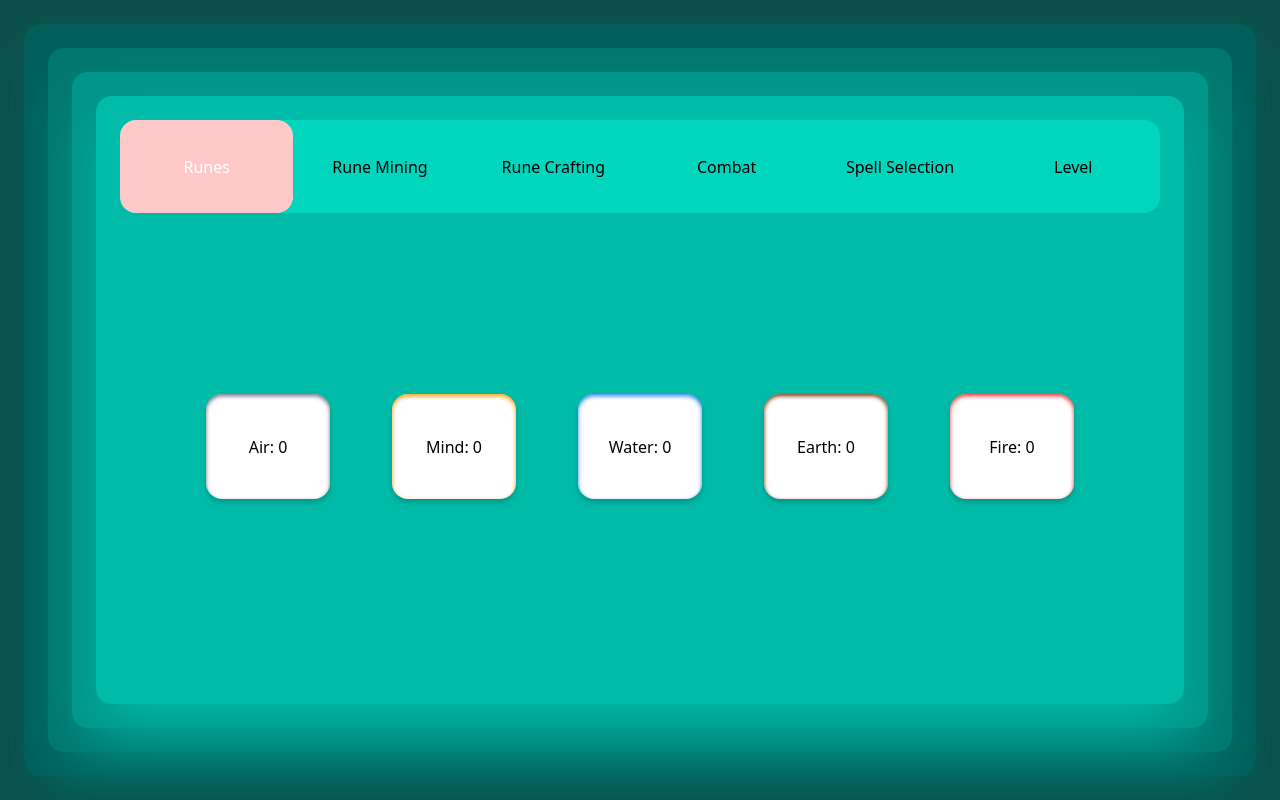
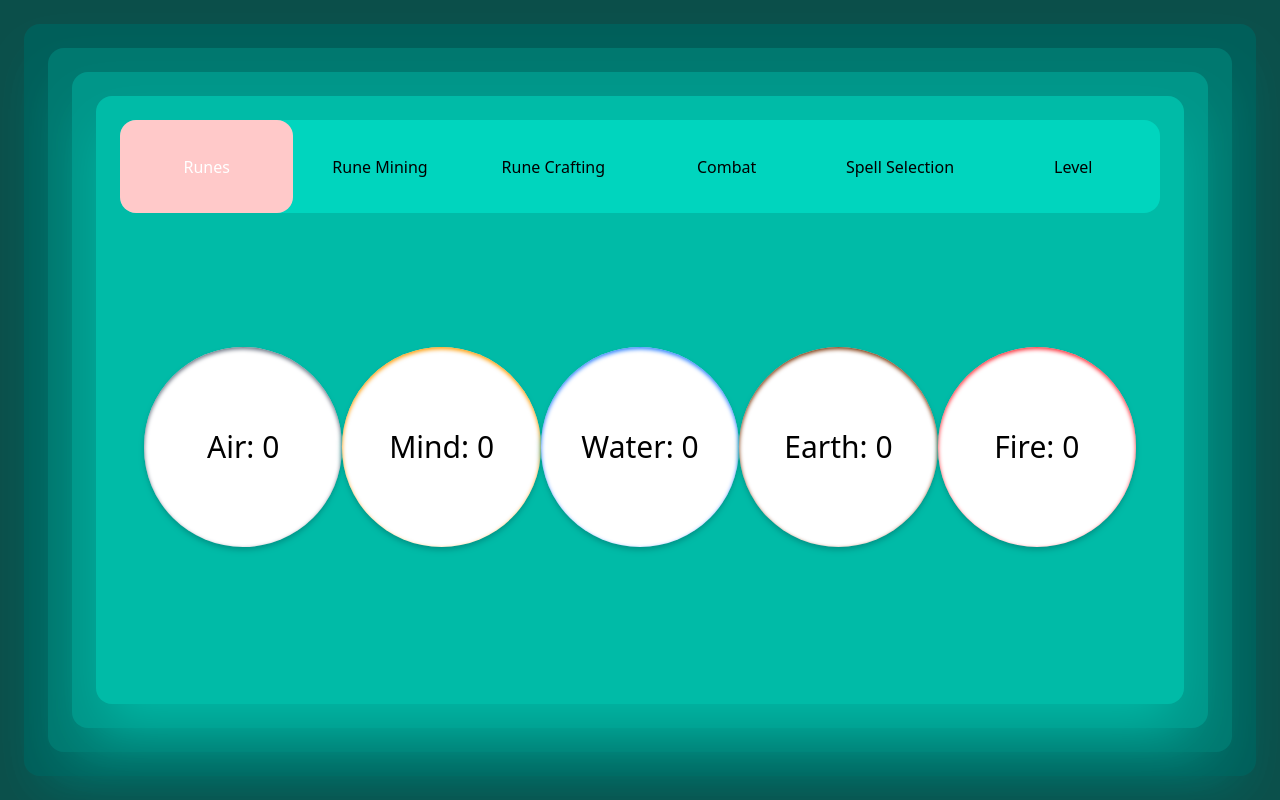
Before and after one commit to atsoc1993/Rune-Crafter, a React (Vite) app in the folder runecrafter/: page / in a window 1280 px wide. Built offline with nearby package versions, Linux system fonts and the light colour scheme.

Commit message:
Full rounded the rune count divs

```diff
--- a/runecrafter/src/components/RunesComponent.tsx
+++ b/runecrafter/src/components/RunesComponent.tsx
@@ -19,7 +19,7 @@ export default function Runes() {
     return (
         <div className='h-5/6 w-full p-6 flex justify-evenly flex-row text-center items-center '>
             {Object.entries(runesSupply).map((rune) => (
-                <div className={'h-1/4 w-1/8 rounded-2xl content-center bg-white shadow-md shadow-teal-600 inset-shadow-sm ' + (insetShadowColorMap[rune[0]])}>
+                <div className={'h-50 w-50 rounded-full content-center bg-white shadow-md shadow-teal-600 inset-shadow-sm text-3xl ' + (insetShadowColorMap[rune[0]])}>
                     <p>{rune[0]}: {rune[1]}</p>
                 </div>
             ))}
```
